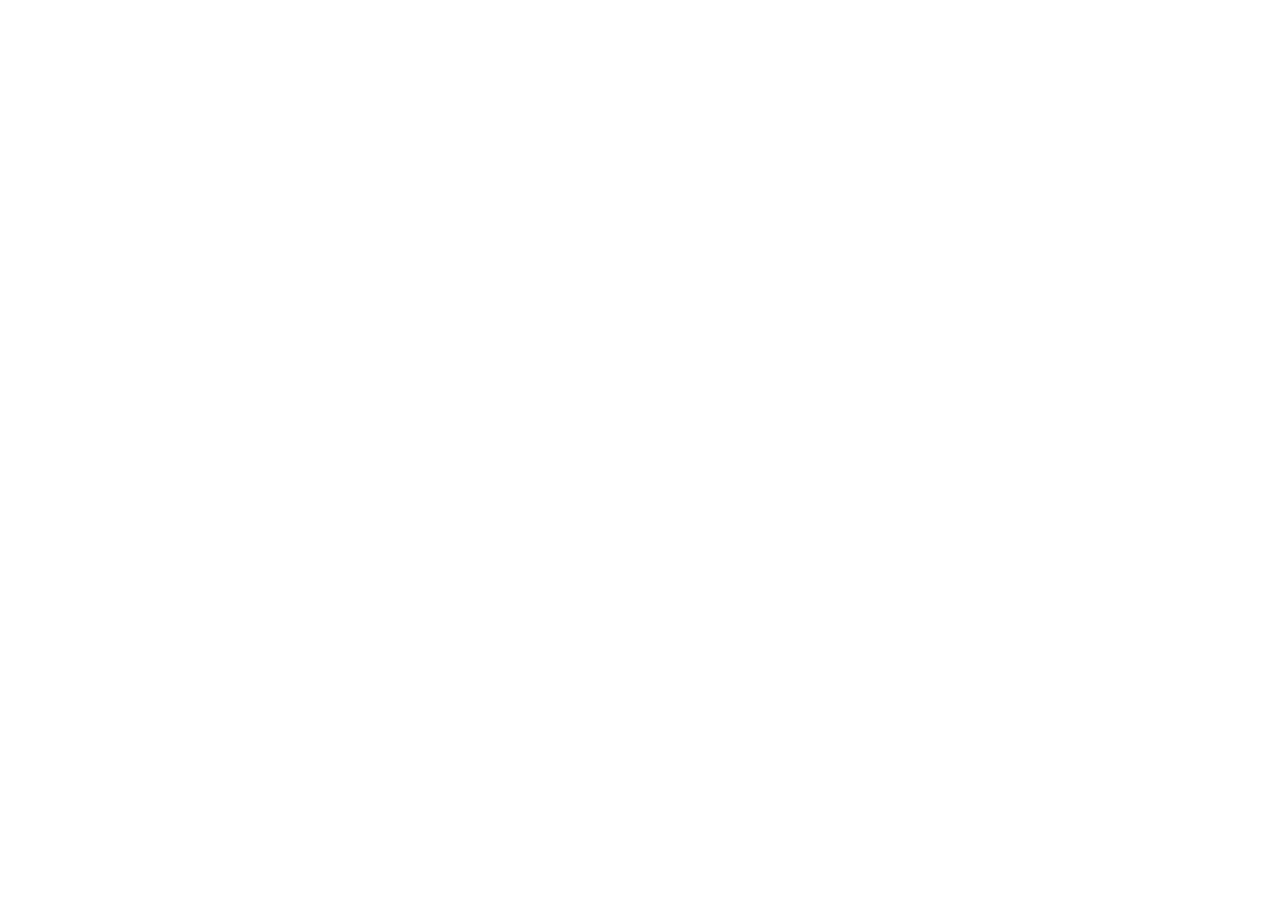
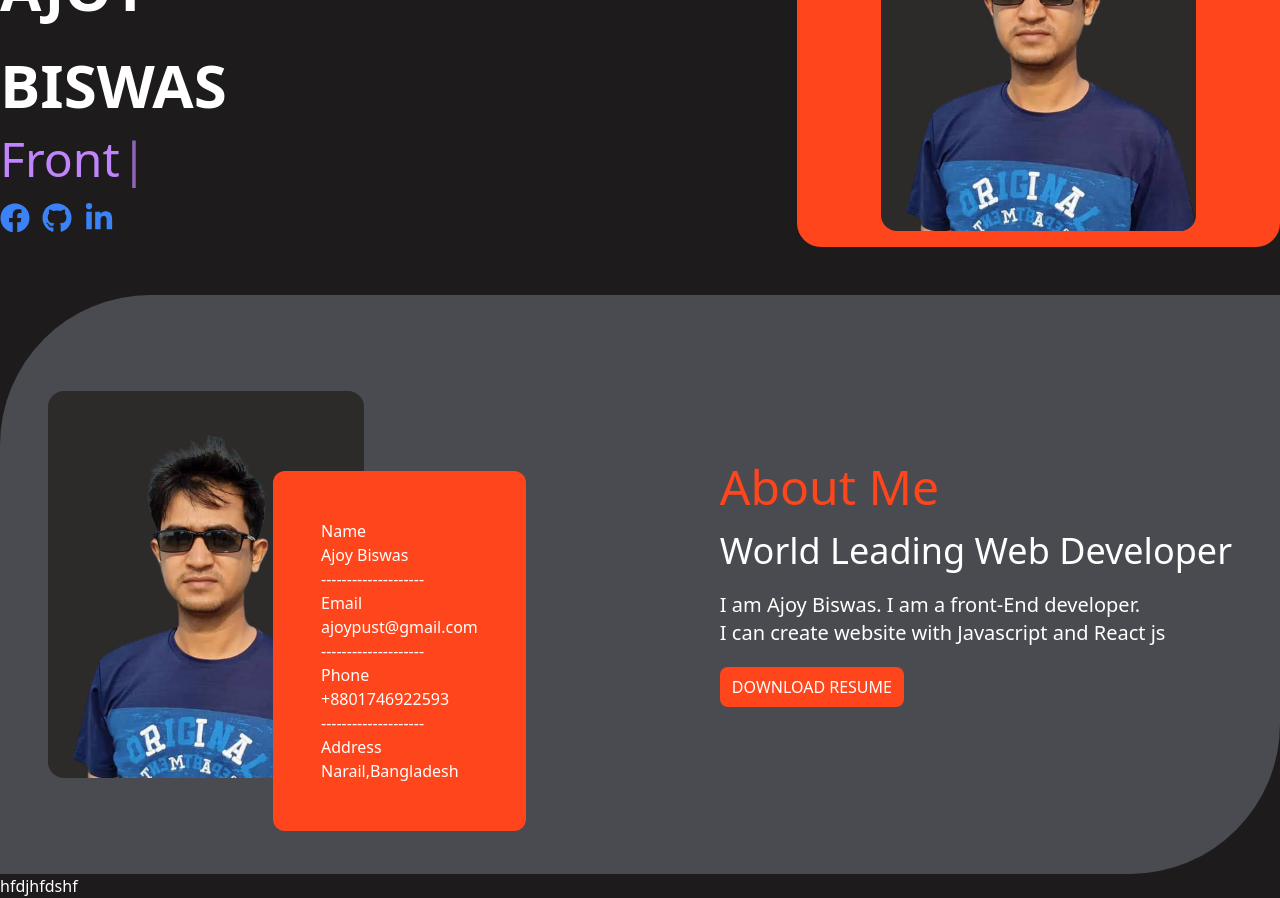
Before and after one commit to ajoy45/portfolio-client, a React (Vite) app: page / in a window 1280 px wide. Shown: the part 300-1198 px from the top of the page. Before the commit the page ends 800 px from the top, so only its background shows below. Built offline with nearby package versions, Linux system fonts and the light colour scheme.

Commit message:
about section aded

```diff
--- a/package.json
+++ b/package.json
@@ -10,8 +10,12 @@
     "preview": "vite preview"
   },
   "dependencies": {
+    "@emotion/react": "^11.11.1",
     "react": "^18.2.0",
-    "react-dom": "^18.2.0"
+    "react-awesome-reveal": "^4.2.3",
+    "react-dom": "^18.2.0",
+    "react-icons": "^4.10.1",
+    "typewriter-effect": "^2.20.1"
   },
   "devDependencies": {
     "@types/react": "^18.0.37",
--- a/src/App.jsx
+++ b/src/App.jsx
@@ -6,7 +6,7 @@
 
   return (
     <>
-     <h1 className='text-red-500'>hello</h1>
+
     </>
   )
 }
--- a/src/layout/MainLayout.jsx
+++ b/src/layout/MainLayout.jsx
@@ -1,11 +1,15 @@
 import React from 'react';
 import Navbar from '../shared/Navbar';
+import Home from '../pages/Home';
+import About from '../pages/About';
 
 const MainLayout = () => {
     return (
         <>
         <Navbar></Navbar>
-        <h1>jdhfjdhf</h1>
+        <Home></Home>
+        <About></About>
+        <h1>hfdjhfdshf</h1>
         </>
     );
 };
--- /dev/null
+++ b/src/pages/About.jsx
@@ -0,0 +1,35 @@
+import React from 'react';
+import img from '../assets/ajoy.png'
+const About = () => {
+    return (
+        <div className='container mx-auto md:flex justify-between items-center bg-[#494b50] rounded-tl-[150px] rounded-br-[150px] py-24 gap-8 lg:gap-0'>
+            <div className='md:relative px-12'>
+                <div className='hidden lg:block'>
+                    <img className='w-[70%] h-[70%] rounded-2xl bg-[#2d2a2a] ' src={img} alt="" />
+                </div>
+                <div className=' lg:absolute lg:top-[25px] lg:left-[219px] xl:top-[80px] xl:left-[273px] bg-[#ff451b] pl-12 md:p-12 rounded-xl '>
+                    <h3>Name</h3>
+                    <h1>Ajoy Biswas</h1>
+                    --------------------
+                    <h3>Email</h3>
+                    <h1>ajoypust@gmail.com</h1>
+                    --------------------
+                    <h3>Phone</h3>
+                    <h1>+8801746922593</h1>
+                    --------------------
+                    <h3>Address</h3>
+                    <h1>Narail,Bangladesh</h1>
+
+                </div>
+            </div>
+            <div className='px-12 mt-5 lg:mt-0 lg:pr-12 lg:ml-24'>
+                <h3 className='text-[#ff451b] text-5xl'>About Me</h3>
+                <h1 className='text-4xl py-5'>World Leading Web Developer</h1>
+                <p className='text-xl'>I am Ajoy Biswas. I am a front-End developer.<br/> I can create website with Javascript and React js</p>
+                <a href="https://drive.google.com/file/d/1guqROH4G_VQmsw933G7Il3KuFMbZyXMK/view?usp=sharing" target='_blank'><button className='px-3 py-2 bg-[#ff451b] uppercase mt-5 rounded-lg' >download Resume</button></a>
+            </div>
+        </div>
+    );
+};
+
+export default About;
--- /dev/null
+++ b/src/pages/Home.jsx
@@ -0,0 +1,40 @@
+import React from 'react';
+import { FaFacebook } from 'react-icons/fa';
+import { FaGithub} from 'react-icons/fa';
+import { FaLinkedinIn} from 'react-icons/fa';
+import image from '../assets/ajoy.png';
+import { Zoom } from 'react-awesome-reveal';
+import Typewriter from 'typewriter-effect';
+const Home = () => {
+    return (
+        <div className='container mx-auto md:flex justify-between items-center py-12'>
+            <div className='text-center md:text-start'>
+                <h1 className='font-extrabold text-6xl leading-relaxed'>I'm <br />AJOY <br />BISWAS</h1>
+
+                <h1 className='text-5xl mb-5 text-purple-400'>
+                    <Typewriter className='text-3xl'
+                        options={{
+                            strings: ['Web Designer', 'Front-End Developer','React Developer'],
+                            autoStart: true,
+                            loop: true,
+                        }}
+                    />
+                </h1>
+
+                <div className='flex justify-center md:justify-start mb-6 md:mb-0'>
+                    <a className='text-3xl mr-3 text-blue-500 ' href="https://www.facebook.com/ajoy.biswas.18041/"><FaFacebook></FaFacebook></a>
+                    <a className='text-3xl mr-3 text-blue-500 ' href="https://github.com/ajoy45"><FaGithub></FaGithub></a>
+                    <a className='text-3xl mr-3 text-blue-500 ' href="https://www.linkedin.com/in/ajoy-biswas-942b1b211/"><FaLinkedinIn></FaLinkedinIn></a>
+
+                </div>
+            </div>
+            <Zoom duration={5000}>
+                <div className='bg-[#ff451b] flex justify-center p-4 rounded-3xl '>
+                    <img className='w-[70%] h-[70%] rounded-2xl bg-[#2d2a2a] ' src={image} alt="" />
+                </div>
+            </Zoom>
+        </div>
+    );
+};
+
+export default Home;
```
Also changed, not shown: src/assets/ajoy.png (added), 1 other file (tests, documents, lock files or other folders).
